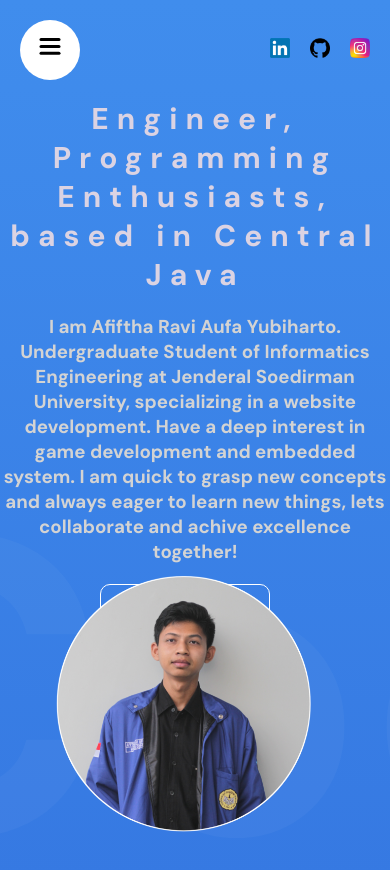
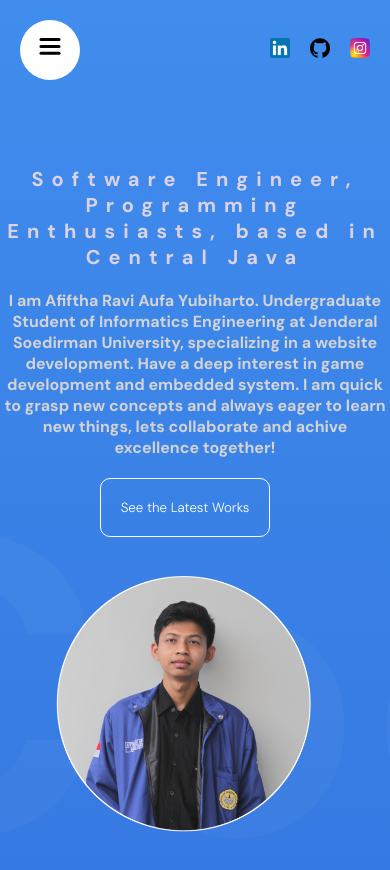
Before and after one commit to KangJ0n0/portfolio, a React (Vite) app: page / in a window 390 px wide. Shown: the top 870 px of the page. Built offline with nearby package versions, Linux system fonts and the light colour scheme.

Commit message:
sangat tidak mobile friendly

```diff
--- a/src/components/hero/hero.scss
+++ b/src/components/hero/hero.scss
@@ -33,12 +33,13 @@
 
         @include mobile {
           margin-top: 130px;
-          font-size: 30px;
+          font-size: 20px;
         }
       }
 
       h3 {
         @include mobile {
+          font-size: 16px;
         }
       }
 
```
